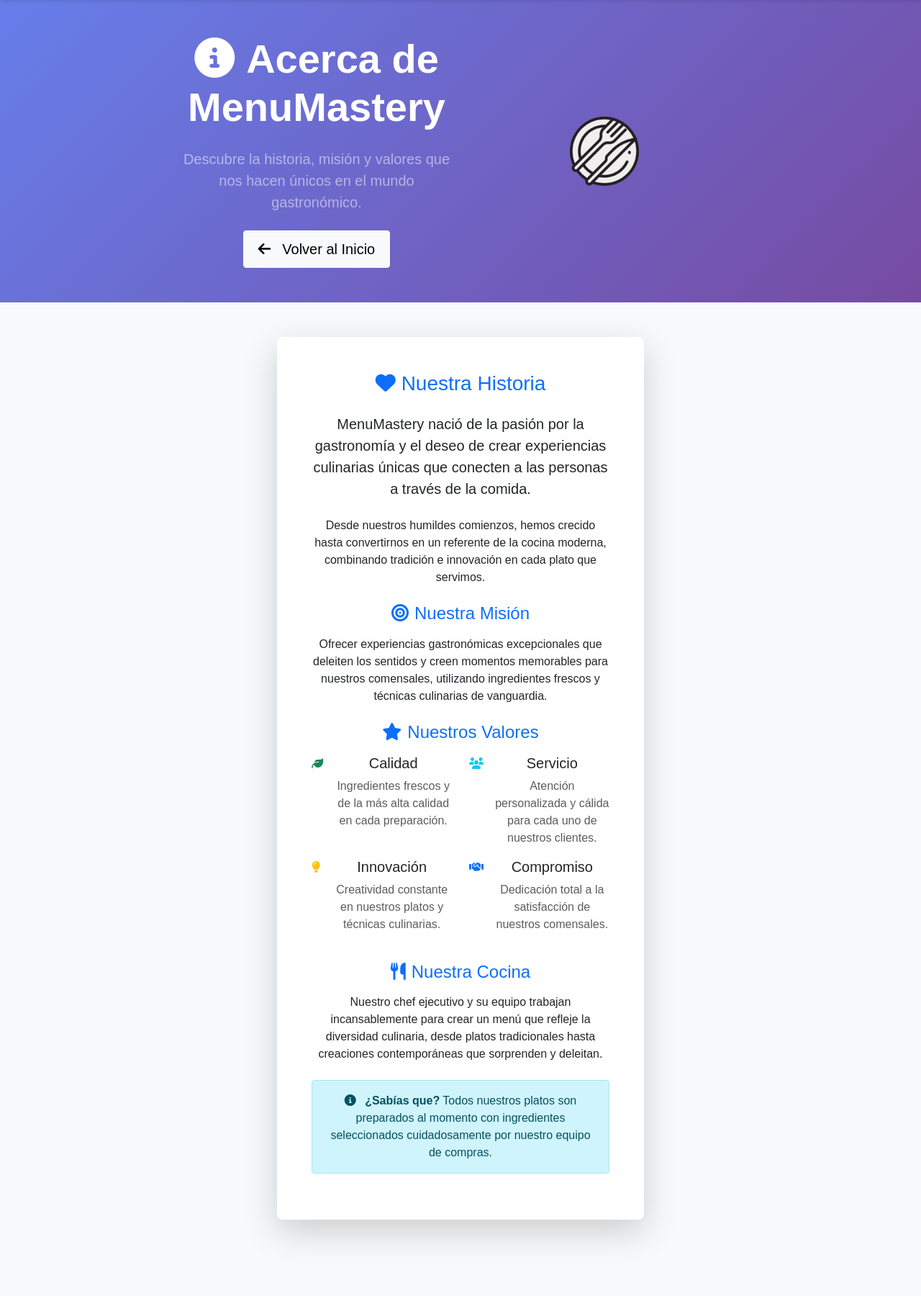
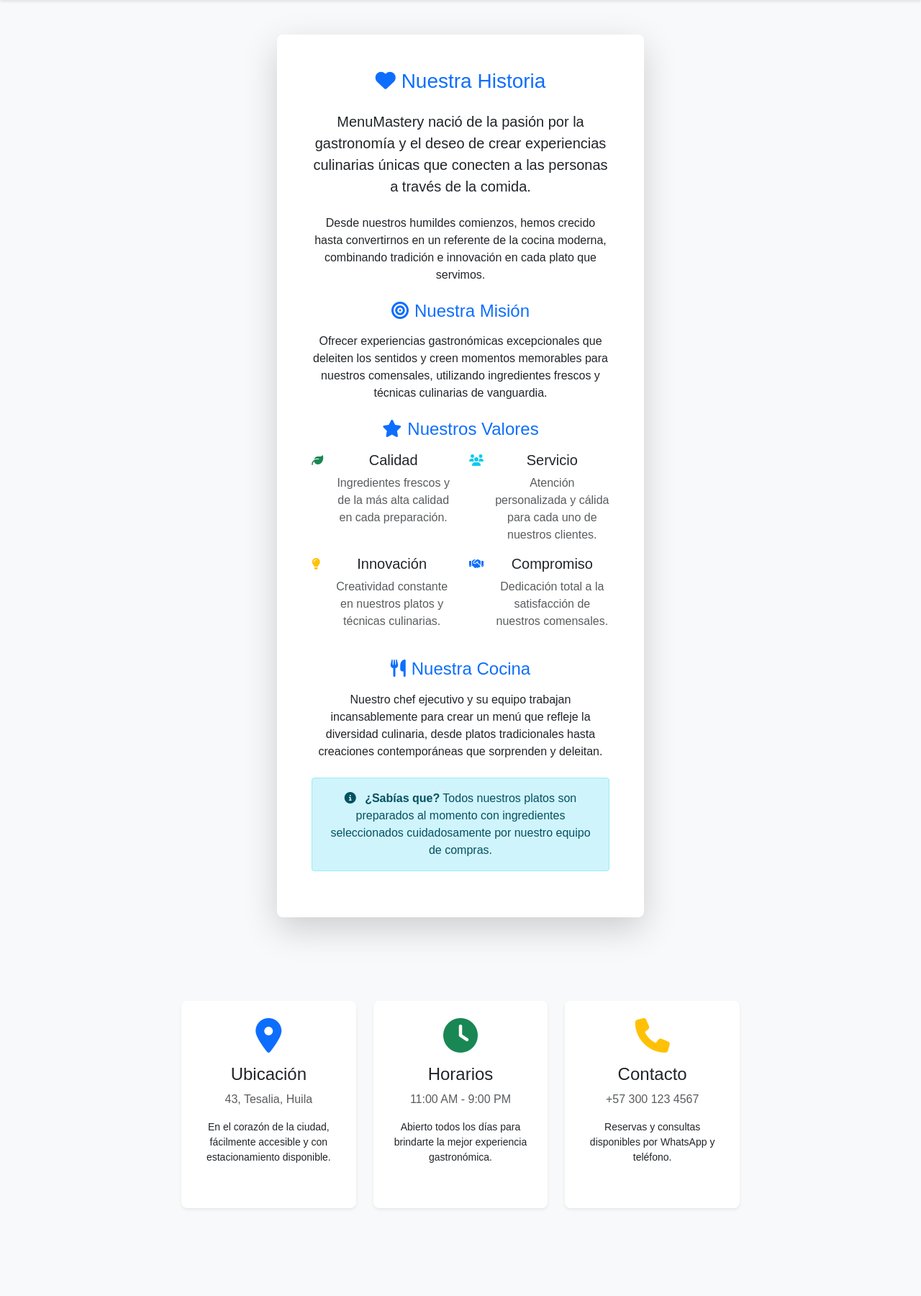
Before and after one commit to reeblo/MenuMastery, a Flask app: page /informacion in a window 1280 px wide. Shown: the part 75-1875 px from the top of the page at 72% size. Run offline with Flask 3, Linux system fonts and the light colour scheme; some libraries are stand-ins or nearby versions.

Commit message:
Rendimiento

```diff
--- a/templates/informacion.html
+++ b/templates/informacion.html
@@ -3,28 +3,6 @@
 {% block title %}Información - MenuMastery{% endblock %}
 
 {% block content %}
-<!-- Hero Section -->
-<section class="hero-section py-5" style="background: linear-gradient(135deg, #667eea 0%, #764ba2 100%);">
-    <div class="container">
-        <div class="row align-items-center">
-            <div class="col-lg-6">
-                <h1 class="display-4 fw-bold text-white mb-4">
-                    <i class="fas fa-info-circle me-3"></i>Acerca de MenuMastery
-                </h1>
-                <p class="lead text-white-50 mb-4">
-                    Descubre la historia, misión y valores que nos hacen únicos en el mundo gastronómico.
-                </p>
-                <a href="{{ url_for('inicio') }}" class="btn btn-light btn-lg">
-                    <i class="fas fa-arrow-left me-2"></i>Volver al Inicio
-                </a>
-            </div>
-            <div class="col-lg-6 text-center">
-                <img src="{{ url_for('static', filename='img/logo empresa.webp') }}"
-                     alt="MenuMastery Logo" class="img-fluid" style="max-height: 300px;">
-            </div>
-        </div>
-    </div>
-</section>
 
 <!-- Información Principal -->
 <section class="py-5">
@@ -206,28 +184,4 @@
     </div>
 </section>
 
-<!-- Call to Action -->
-<section class="py-5" style="background: linear-gradient(135deg, #667eea 0%, #764ba2 100%);">
-    <div class="container">
-        <div class="row">
-            <div class="col-lg-8 mx-auto text-center">
-                <h2 class="h3 text-white mb-4">¿Listo para una experiencia gastronómica única?</h2>
-                <p class="lead text-white-50 mb-4">
-                    Únete a nosotros y descubre por qué MenuMastery es la elección preferida de los amantes de la buena comida.
-                </p>
-                <div class="d-flex gap-3 justify-content-center flex-wrap">
-                    <a href="{{ url_for('menu') }}" class="btn btn-light btn-lg">
-                        <i class="fas fa-utensils me-2"></i>Ver Menú
-                    </a>
-                    <a href="{{ url_for('reservas') }}" class="btn btn-outline-light btn-lg">
-                        <i class="fas fa-calendar-plus me-2"></i>Hacer Reserva
-                    </a>
-                    <a href="{{ url_for('contacto') }}" class="btn btn-outline-light btn-lg">
-                        <i class="fas fa-envelope me-2"></i>Contactar
-                    </a>
-                </div>
-            </div>
-        </div>
-    </div>
-</section>
 {% endblock %}
```
Also changed, not shown: templates/index.html (+0 -28 lines).
